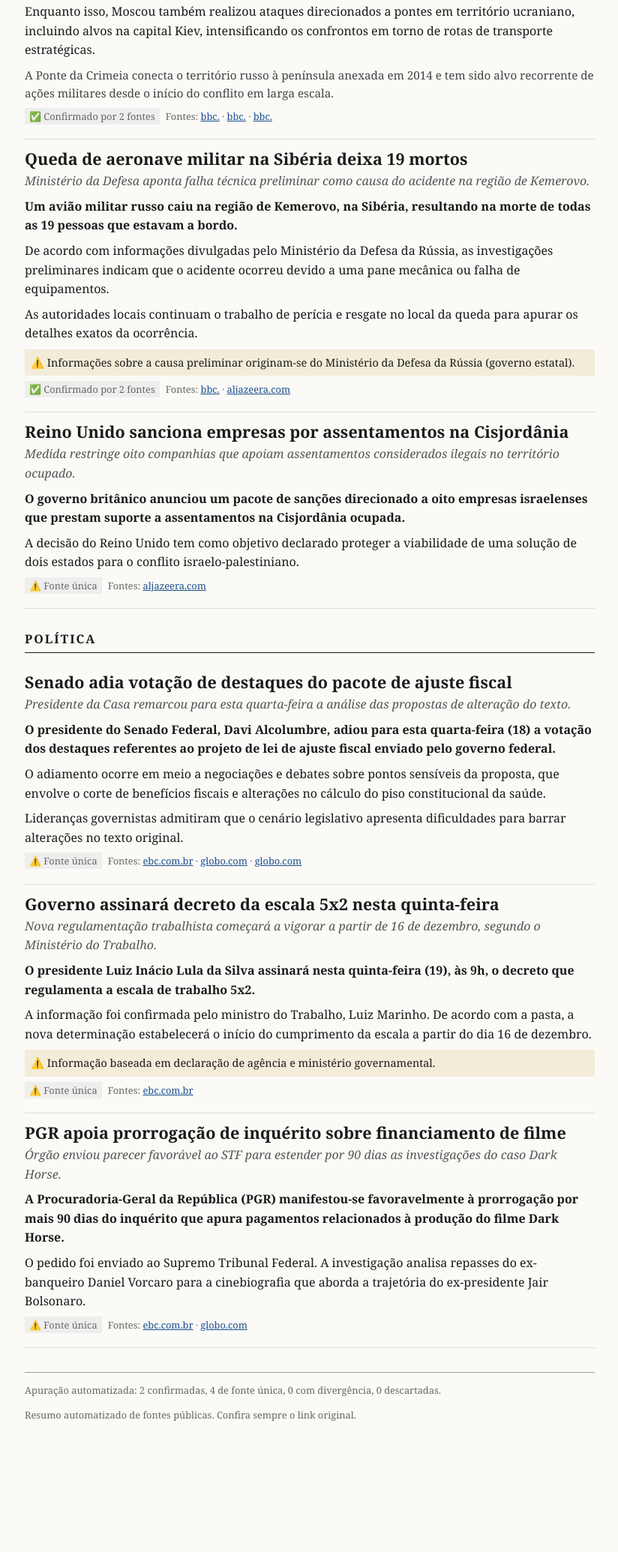
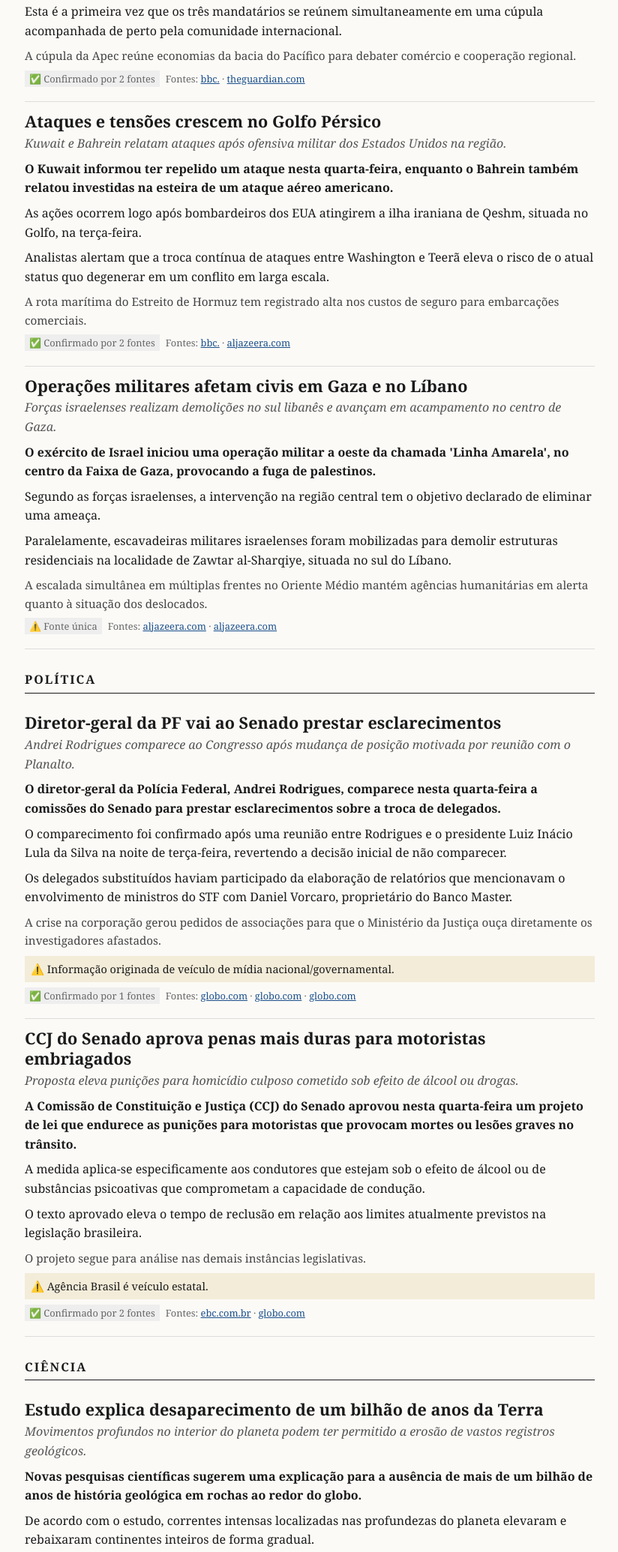
Before and after one commit to VitorinoBR/Noticias, a plain HTML site: page index.html in a window 1280 px wide. Shown: the part 390-2460 px from the top of the page at 75% size, without its empty margins (227-1051 px from the left). Before the commit the page ends 2317 px from the top, so only its background shows below. Drawn offline with Linux system fonts and the light colour scheme.

Commit message:
Atualização de edição: 2026-11-18-12h.html

```diff
--- a/index.html
+++ b/index.html
@@ -3,66 +3,75 @@
 <head>
 <meta charset='UTF-8'>
 <meta name='viewport' content='width=device-width, initial-scale=1'>
-<title>Global Insights - Edição das 20h</title>
+<title>Global Insights - Edição das 12h</title>
 <style>body{font-family:Georgia,Times,serif;max-width:760px;margin:0 auto;padding:16px;line-height:1.6;color:#1a1a1a;background:#fbfaf7}a{color:#1a4f8b}.masthead{text-align:center;border-bottom:4px double #1a1a1a;margin-bottom:8px}.masthead h1{font-size:2.4rem;margin:8px 0 4px;letter-spacing:1px}.edicao{margin:0 0 10px;font-size:.9rem;text-transform:capitalize;color:#555}section h2{font-size:1rem;text-transform:uppercase;letter-spacing:2px;border-bottom:1px solid #1a1a1a;padding-bottom:4px;margin-top:28px}.materia{padding:12px 0;border-bottom:1px solid #ddd}.materia h3{font-size:1.35rem;line-height:1.25;margin:0 0 4px}.fina{font-style:italic;color:#555;margin:0 0 8px}.lide{font-weight:bold;margin:0 0 8px}.materia p{margin:0 0 8px}.contexto{color:#444;font-size:.95rem}.diverge,.alerta{font-size:.9rem;background:#f3ecd9;padding:6px 8px}.meta{font-size:.8rem;color:#666}.selo{background:#eee;padding:2px 6px;margin-right:8px}.acompanhar li{margin-bottom:6px}footer{margin-top:32px;border-top:1px solid #999;font-size:.8rem;color:#666}@media (prefers-color-scheme:dark){body{background:#121212;color:#e8e8e8}a{color:#8ab4f8}.fina,.contexto,.meta,footer{color:#aaa}.selo{background:#2a2a2a}.diverge,.alerta{background:#2b2618}.masthead,section h2{border-color:#e8e8e8}.materia{border-color:#333}}</style>
 </head>
 <body>
-<header class='masthead'><h1>Global Insights</h1><p class='edicao'>terça-feira, 17 de novembro de 2026 · Edição das 20h</p></header>
+<header class='masthead'><h1>Global Insights</h1><p class='edicao'>quarta-feira, 18 de novembro de 2026 · Edição das 12h</p></header>
 <main><section><h2>Geopolítica</h2><article class='materia'>
-<h3>Ataque ucraniano danifica parcialmente a Ponte da Crimeia</h3>
-<p class='fina'>Ação envolveu múltiplos estágios e foi celebrada pelo governo de Kiev como sem precedentes.</p>
-<p class='lide'>A Ponte da Crimeia sofreu danos parciais após uma operação militar conduzida pela Ucrânia. O ataque utilizou mísseis e drones contra a infraestrutura estratégica controlada pela Rússia.</p>
-<p>O presidente ucraniano, Volodymyr Zelensky, celebrou a ofensiva, afirmando que a operação levou semanas de planejamento até atingir um dos principais símbolos da ocupação russa na região.</p><p>Enquanto isso, Moscou também realizou ataques direcionados a pontes em território ucraniano, incluindo alvos na capital Kiev, intensificando os confrontos em torno de rotas de transporte estratégicas.</p>
-<p class='contexto'>A Ponte da Crimeia conecta o território russo à península anexada em 2014 e tem sido alvo recorrente de ações militares desde o início do conflito em larga escala.</p>
+<h3>Lideres se reúnem em cúpula na China</h3>
+<p class='fina'>Donald Trump, Vladimir Putin e Xi Jinping realizam encontro em solo chinês.</p>
+<p class='lide'>Os líderes Donald Trump, Vladimir Putin e Xi Jinping apertaram as mãos nesta quarta-feira na China, antes do início de conversas previstas para esta quinta-feira.</p>
+<p>O encontro ocorre no contexto da cúpula da Cooperação Econômica Ásia-Pacífico (Apec), realizada no polo tecnológico de Shenzhen.</p><p>Esta é a primeira vez que os três mandatários se reúnem simultaneamente em uma cúpula acompanhada de perto pela comunidade internacional.</p>
+<p class='contexto'>A cúpula da Apec reúne economias da bacia do Pacífico para debater comércio e cooperação regional.</p>
 
 
-<p class='meta'><span class='selo'>✅ Confirmado por 2 fontes</span>Fontes: <a href='https://www.bbc.co.uk/news/articles/cw772jk4rvmxo?at_medium=RSS&amp;at_campaign=rss' target='_blank' rel='noopener noreferrer'>bbc.</a> · <a href='https://www.bbc.co.uk/news/articles/crz9dgz28zwdo?at_medium=RSS&amp;at_campaign=rss' target='_blank' rel='noopener noreferrer'>bbc.</a> · <a href='https://www.bbc.co.uk/news/articles/cq7825234lgmo?at_medium=RSS&amp;at_campaign=rss' target='_blank' rel='noopener noreferrer'>bbc.</a></p>
+<p class='meta'><span class='selo'>✅ Confirmado por 2 fontes</span>Fontes: <a href='https://www.bbc.co.uk/news/articles/ck9d75x5wwwwo?at_medium=RSS&amp;at_campaign=rss' target='_blank' rel='noopener noreferrer'>bbc.</a> · <a href='https://www.theguardian.com/world/live/2026/nov/18/apec-summit-live-updates-xi-putin-trump-world-leaders-gather-in-china' target='_blank' rel='noopener noreferrer'>theguardian.com</a></p>
 </article><article class='materia'>
-<h3>Queda de aeronave militar na Sibéria deixa 19 mortos</h3>
-<p class='fina'>Ministério da Defesa aponta falha técnica preliminar como causa do acidente na região de Kemerovo.</p>
-<p class='lide'>Um avião militar russo caiu na região de Kemerovo, na Sibéria, resultando na morte de todas as 19 pessoas que estavam a bordo.</p>
-<p>De acordo com informações divulgadas pelo Ministério da Defesa da Rússia, as investigações preliminares indicam que o acidente ocorreu devido a uma pane mecânica ou falha de equipamentos.</p><p>As autoridades locais continuam o trabalho de perícia e resgate no local da queda para apurar os detalhes exatos da ocorrência.</p>
+<h3>Ataques e tensões crescem no Golfo Pérsico</h3>
+<p class='fina'>Kuwait e Bahrein relatam ataques após ofensiva militar dos Estados Unidos na região.</p>
+<p class='lide'>O Kuwait informou ter repelido um ataque nesta quarta-feira, enquanto o Bahrein também relatou investidas na esteira de um ataque aéreo americano.</p>
+<p>As ações ocorrem logo após bombardeiros dos EUA atingirem a ilha iraniana de Qeshm, situada no Golfo, na terça-feira.</p><p>Analistas alertam que a troca contínua de ataques entre Washington e Teerã eleva o risco de o atual status quo degenerar em um conflito em larga escala.</p>
+<p class='contexto'>A rota marítima do Estreito de Hormuz tem registrado alta nos custos de seguro para embarcações comerciais.</p>
 
 
-<p class='alerta'>⚠️ Informações sobre a causa preliminar originam-se do Ministério da Defesa da Rússia (governo estatal).</p>
-<p class='meta'><span class='selo'>✅ Confirmado por 2 fontes</span>Fontes: <a href='https://www.bbc.co.uk/news/articles/cw8085rykkmgo?at_medium=RSS&amp;at_campaign=rss' target='_blank' rel='noopener noreferrer'>bbc.</a> · <a href='https://www.aljazeera.com/news/2026/11/17/russian-military-plane-crash-in-siberia-kills-19?traffic_source=rss' target='_blank' rel='noopener noreferrer'>aljazeera.com</a></p>
+<p class='meta'><span class='selo'>✅ Confirmado por 2 fontes</span>Fontes: <a href='https://www.bbc.co.uk/news/articles/cw4gn9jeqjq7o?at_medium=RSS&amp;at_campaign=rss' target='_blank' rel='noopener noreferrer'>bbc.</a> · <a href='https://www.aljazeera.com/news/2026/11/18/status-quo-between-us-and-iran-could-break-out-into-war-analysts-warn' target='_blank' rel='noopener noreferrer'>aljazeera.com</a></p>
 </article><article class='materia'>
-<h3>Reino Unido sanciona empresas por assentamentos na Cisjordânia</h3>
-<p class='fina'>Medida restringe oito companhias que apoiam assentamentos considerados ilegais no território ocupado.</p>
-<p class='lide'>O governo britânico anunciou um pacote de sanções direcionado a oito empresas israelenses que prestam suporte a assentamentos na Cisjordânia ocupada.</p>
-<p>A decisão do Reino Unido tem como objetivo declarado proteger a viabilidade de uma solução de dois estados para o conflito israelo-palestiniano.</p>
+<h3>Operações militares afetam civis em Gaza e no Líbano</h3>
+<p class='fina'>Forças israelenses realizam demolições no sul libanês e avançam em acampamento no centro de Gaza.</p>
+<p class='lide'>O exército de Israel iniciou uma operação militar a oeste da chamada &#39;Linha Amarela&#39;, no centro da Faixa de Gaza, provocando a fuga de palestinos.</p>
+<p>Segundo as forças israelenses, a intervenção na região central tem o objetivo declarado de eliminar uma ameaça.</p><p>Paralelamente, escavadeiras militares israelenses foram mobilizadas para demolir estruturas residenciais na localidade de Zawtar al-Sharqiye, situada no sul do Líbano.</p>
+<p class='contexto'>A escalada simultânea em múltiplas frentes no Oriente Médio mantém agências humanitárias em alerta quanto à situação dos deslocados.</p>
 
 
+<p class='meta'><span class='selo'>⚠️ Fonte única</span>Fontes: <a href='https://www.aljazeera.com/video/newsfeed/2026/11/18/israeli-forces-demolish-homes-in-southern-lebanon?traffic_source=rss' target='_blank' rel='noopener noreferrer'>aljazeera.com</a> · <a href='https://www.aljazeera.com/news/2026/11/18/palestinians-flee-refugee-camp-as-israel-operation-in-central-gaza' target='_blank' rel='noopener noreferrer'>aljazeera.com</a></p>
+</article></section><section><h2>Política</h2><article class='materia'>
+<h3>Diretor-geral da PF vai ao Senado prestar esclarecimentos</h3>
+<p class='fina'>Andrei Rodrigues comparece ao Congresso após mudança de posição motivada por reunião com o Planalto.</p>
+<p class='lide'>O diretor-geral da Polícia Federal, Andrei Rodrigues, comparece nesta quarta-feira a comissões do Senado para prestar esclarecimentos sobre a troca de delegados.</p>
+<p>O comparecimento foi confirmado após uma reunião entre Rodrigues e o presidente Luiz Inácio Lula da Silva na noite de terça-feira, revertendo a decisão inicial de não comparecer.</p><p>Os delegados substituídos haviam participado da elaboração de relatórios que mencionavam o envolvimento de ministros do STF com Daniel Vorcaro, proprietário do Banco Master.</p>
+<p class='contexto'>A crise na corporação gerou pedidos de associações para que o Ministério da Justiça ouça diretamente os investigadores afastados.</p>
 
-<p class='meta'><span class='selo'>⚠️ Fonte única</span>Fontes: <a href='https://www.aljazeera.com/video/newsfeed/2026/11/17/aje-onl-nf_uk-sanctions-eight-israeli-settlement-firms-171126?traffic_source=rss' target='_blank' rel='noopener noreferrer'>aljazeera.com</a></p>
-</article></section><section><h2>Política</h2><article class='materia'>
-<h3>Senado adia votação de destaques do pacote de ajuste fiscal</h3>
-<p class='fina'>Presidente da Casa remarcou para esta quarta-feira a análise das propostas de alteração do texto.</p>
-<p class='lide'>O presidente do Senado Federal, Davi Alcolumbre, adiou para esta quarta-feira (18) a votação dos destaques referentes ao projeto de lei de ajuste fiscal enviado pelo governo federal.</p>
-<p>O adiamento ocorre em meio a negociações e debates sobre pontos sensíveis da proposta, que envolve o corte de benefícios fiscais e alterações no cálculo do piso constitucional da saúde.</p><p>Lideranças governistas admitiram que o cenário legislativo apresenta dificuldades para barrar alterações no texto original.</p>
+<p class='alerta'>⚠️ Informação originada de veículo de mídia nacional/governamental.</p>
+<p class='meta'><span class='selo'>✅ Confirmado por 1 fontes</span>Fontes: <a href='https://g1.globo.com/politica/ao-vivo/diretor-pf-andrei-rodrigues-senado-crise-policia-federal-troca-delegados.ghtml' target='_blank' rel='noopener noreferrer'>globo.com</a> · <a href='https://g1.globo.com/politica/blog/gerson-camarotti/post/2026/11/18/conversa-com-lula-faz-andrei-mudar-de-posicao-e-confirmar-presenca-no-senado.ghtml' target='_blank' rel='noopener noreferrer'>globo.com</a> · <a href='https://g1.globo.com/politica/blog/camila-bomfim/post/2026/11/18/crise-na-pf-associacao-pede-ao-ministerio-da-justica-para-ouvir-delegados-afastados.ghtml' target='_blank' rel='noopener noreferrer'>globo.com</a></p>
+</article><article class='materia'>
+<h3>CCJ do Senado aprova penas mais duras para motoristas embriagados</h3>
+<p class='fina'>Proposta eleva punições para homicídio culposo cometido sob efeito de álcool ou drogas.</p>
+<p class='lide'>A Comissão de Constituição e Justiça (CCJ) do Senado aprovou nesta quarta-feira um projeto de lei que endurece as punições para motoristas que provocam mortes ou lesões graves no trânsito.</p>
+<p>A medida aplica-se especificamente aos condutores que estejam sob o efeito de álcool ou de substâncias psicoativas que comprometam a capacidade de condução.</p><p>O texto aprovado eleva o tempo de reclusão em relação aos limites atualmente previstos na legislação brasileira.</p>
+<p class='contexto'>O projeto segue para análise nas demais instâncias legislativas.</p>
+
+<p class='alerta'>⚠️ Agência Brasil é veículo estatal.</p>
+<p class='meta'><span class='selo'>✅ Confirmado por 2 fontes</span>Fontes: <a href='https://agenciabrasil.ebc.com.br/politica/noticia/2026-11/ccj-do-senado-eleva-pena-para-motorista-que-mata-sob-alcool-ou-drogas' target='_blank' rel='noopener noreferrer'>ebc.com.br</a> · <a href='https://g1.globo.com/politica/noticia/2026/11/18/ccj-do-senado-aprova-aumento-de-penas-para-motoristas-que-provocam-acidentes-graves-sob-efeito-de-alcool-ou-drogas.ghtml' target='_blank' rel='noopener noreferrer'>globo.com</a></p>
+</article></section><section><h2>Ciência</h2><article class='materia'>
+<h3>Estudo explica desaparecimento de um bilhão de anos da Terra</h3>
+<p class='fina'>Movimentos profundos no interior do planeta podem ter permitido a erosão de vastos registros geológicos.</p>
+<p class='lide'>Novas pesquisas científicas sugerem uma explicação para a ausência de mais de um bilhão de anos de história geológica em rochas ao redor do globo.</p>
+<p>De acordo com o estudo, correntes intensas localizadas nas profundezas do planeta elevaram e rebaixaram continentes inteiros de forma gradual.</p><p>Esse processo prolongado teria facilitado a ação de intemperismo e erosão, eliminando extensos períodos de registros das rochas terrestres.</p>
+<p class='contexto'>O hiato geológico intrigava geólogos há décadas.</p>
 
 
-
-<p class='meta'><span class='selo'>⚠️ Fonte única</span>Fontes: <a href='https://agenciabrasil.ebc.com.br/politica/noticia/2026-11/senado-adia-votacao-de-destaques-do-projeto-de-ajuste-fiscal' target='_blank' rel='noopener noreferrer'>ebc.com.br</a> · <a href='https://g1.globo.com/politica/noticia/2026/11/17/camilo-santana-diz-que-governo-nao-tinha-votos-para-barrar-desidratacao-do-pacote-fiscal.ghtml' target='_blank' rel='noopener noreferrer'>globo.com</a> · <a href='https://g1.globo.com/politica/ao-vivo/senado-pacote-medidas-fiscais.ghtml' target='_blank' rel='noopener noreferrer'>globo.com</a></p>
-</article><article class='materia'>
-<h3>Governo assinará decreto da escala 5x2 nesta quinta-feira</h3>
-<p class='fina'>Nova regulamentação trabalhista começará a vigorar a partir de 16 de dezembro, segundo o Ministério do Trabalho.</p>
-<p class='lide'>O presidente Luiz Inácio Lula da Silva assinará nesta quinta-feira (19), às 9h, o decreto que regulamenta a escala de trabalho 5x2.</p>
-<p>A informação foi confirmada pelo ministro do Trabalho, Luiz Marinho. De acordo com a pasta, a nova determinação estabelecerá o início do cumprimento da escala a partir do dia 16 de dezembro.</p>
+<p class='meta'><span class='selo'>⚠️ Fonte única</span>Fontes: <a href='https://www.sciencedaily.com/releases/2026/11/261116023403.htm' target='_blank' rel='noopener noreferrer'>sciencedaily.com</a></p>
+</article></section><section><h2>Astronomia</h2><article class='materia'>
+<h3>Sonda Voyager 1 atinge marca de um dia-luz de distância</h3>
+<p class='fina'>Veículo espacial da NASA alcança novo marco histórico no espaço interestelar nesta quarta-feira.</p>
+<p class='lide'>A sonda Voyager 1, da agência espacial norte-americana NASA, atingiu oficialmente a distância de um dia-luz da Terra em 18 de novembro de 2026.</p>
+<p>O marco consolida a missão como o empreendimento humano mais distante já enviado ao espaço profundo.</p><p>A sonda continua transmitindo dados científicos a partir do meio interestelar, região situada além da influência direta do Sol.</p>
+<p class='contexto'>Lançada em 1977, a Voyager 1 opera há mais de quatro décadas no espaço.</p>
 
 
-<p class='alerta'>⚠️ Informação baseada em declaração de agência e ministério governamental.</p>
-<p class='meta'><span class='selo'>⚠️ Fonte única</span>Fontes: <a href='https://agenciabrasil.ebc.com.br/politica/noticia/2026-11/decreto-que-regulamenta-escala-5x2-sera-assinado-quinta-feira' target='_blank' rel='noopener noreferrer'>ebc.com.br</a></p>
-</article><article class='materia'>
-<h3>PGR apoia prorrogação de inquérito sobre financiamento de filme</h3>
-<p class='fina'>Órgão enviou parecer favorável ao STF para estender por 90 dias as investigações do caso Dark Horse.</p>
-<p class='lide'>A Procuradoria-Geral da República (PGR) manifestou-se favoravelmente à prorrogação por mais 90 dias do inquérito que apura pagamentos relacionados à produção do filme Dark Horse.</p>
-<p>O pedido foi enviado ao Supremo Tribunal Federal. A investigação analisa repasses do ex-banqueiro Daniel Vorcaro para a cinebiografia que aborda a trajetória do ex-presidente Jair Bolsonaro.</p>
-
-
-
-<p class='meta'><span class='selo'>⚠️ Fonte única</span>Fontes: <a href='https://agenciabrasil.ebc.com.br/justica/noticia/2026-11/pgr-e-a-favor-de-prorrogacao-de-investigacao-do-caso-dark-horse' target='_blank' rel='noopener noreferrer'>ebc.com.br</a> · <a href='https://g1.globo.com/politica/noticia/2026/11/17/caso-dark-horse-pgr-diz-ao-stf-que-apoia-prorrogar-inquerito-por-90-dias.ghtml' target='_blank' rel='noopener noreferrer'>globo.com</a></p>
+<p class='meta'><span class='selo'>⚠️ Fonte única</span>Fontes: <a href='https://www.space.com/space-exploration/voyager/1-light-day-from-earth-nasas-voyager-1-probe-hits-huge-milestone-in-interstellar-space' target='_blank' rel='noopener noreferrer'>space.com</a></p>
 </article></section></main>
-<footer><p>Apuração automatizada: 2 confirmadas, 4 de fonte única, 0 com divergência, 0 descartadas.</p><p>Resumo automatizado de fontes públicas. Confira sempre o link original.</p></footer>
+<footer><p>Apuração automatizada: 3 confirmadas, 4 de fonte única, 0 com divergência, 0 descartadas.</p><p>Resumo automatizado de fontes públicas. Confira sempre o link original.</p></footer>
 </body>
 </html>
```
